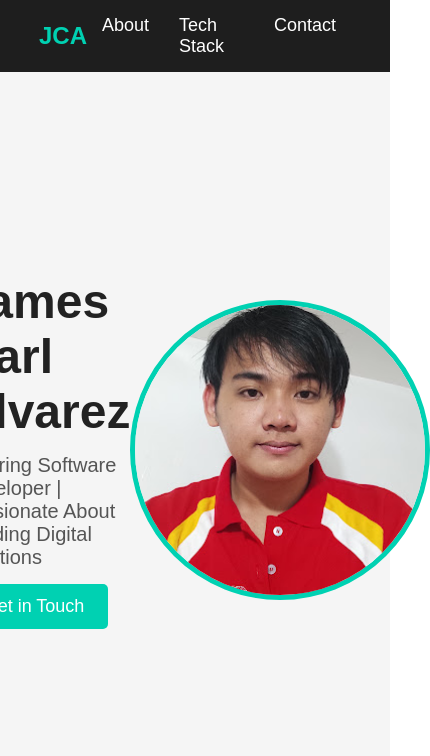
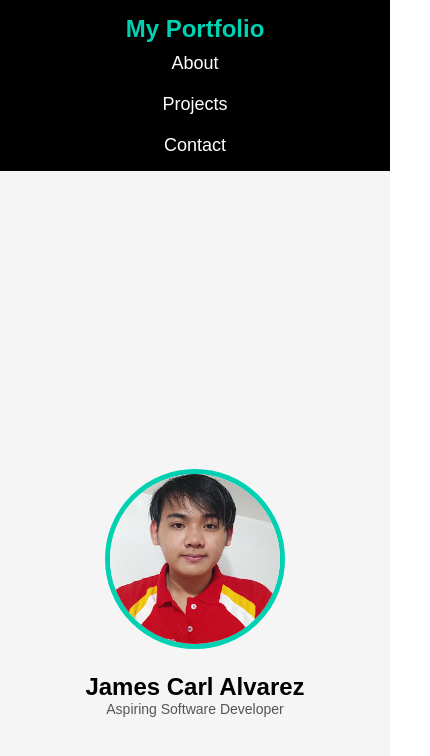
Before and after one commit to JamesCarl04/portfolio, a plain HTML site: page index.html in a window 390 px wide. Shown: the whole page, 430 px wide, since content can reach past the window. Drawn offline with Linux system fonts and the light colour scheme.

Commit message:
Improvements and continuations

```diff
--- /dev/null
+++ b/aboutme-styles.css
@@ -0,0 +1,95 @@
+/* Reset */
+* {
+    margin: 0;
+    padding: 0;
+    box-sizing: border-box;
+    font-family: 'Poppins', sans-serif;
+}
+
+/* Navbar */
+.navbar {
+    display: flex;
+    align-items: center;
+    justify-content: space-between;
+    background: black;
+    padding: 15px 30px;
+    width: 100%;
+}
+
+.navbar ul {
+    list-style: none;
+    display: flex;
+    gap: 20px;
+}
+
+.navbar ul li {
+    display: inline;
+}
+
+.navbar ul li a {
+    text-decoration: none;
+    color: white;
+    font-size: 18px;
+    transition: color 0.3s ease-in-out;
+}
+
+.navbar ul li a:hover {
+    color: #00d1b2;
+}
+
+/* Logo */
+.navbar .logo {
+    font-size: 24px;
+    font-weight: bold;
+    color: #00d1b2;
+}
+
+/* About Me Section */
+.about {
+    display: flex;
+    align-items: center;
+    justify-content: center;
+    min-height: 100vh;
+    background: #f5f5f5;
+    padding: 50px 20px;
+    text-align: center;
+}
+
+/* About Content */
+.about-content {
+    max-width: 600px;
+}
+
+.about-content h1 {
+    font-size: 32px;
+    font-weight: bold;
+    color: #333;
+}
+
+.about-content p {
+    font-size: 18px;
+    color: #555;
+    line-height: 1.6;
+}
+
+/* Mobile Responsive Adjustments */
+@media (max-width: 768px) {
+    .about-content h1 {
+        font-size: 24px;
+    }
+
+    .about-content p {
+        font-size: 14px;
+    }
+
+    /* Navbar Responsive Fix */
+    .navbar {
+        flex-direction: column;
+        text-align: center;
+    }
+
+    .navbar ul {
+        flex-direction: column;
+        padding-top: 10px;
+    }
+}
--- /dev/null
+++ b/contact-styles.css
@@ -0,0 +1,143 @@
+/* Reset */
+* {
+    margin: 0;
+    padding: 0;
+    box-sizing: border-box;
+    font-family: 'Poppins', sans-serif;
+}
+
+/* Navbar */
+.navbar {
+    display: flex;
+    align-items: center;
+    justify-content: space-between;
+    background: black;
+    padding: 15px 30px;
+    width: 100%;
+}
+
+.navbar ul {
+    list-style: none;
+    display: flex;
+    gap: 20px;
+}
+
+.navbar ul li {
+    display: inline;
+}
+
+.navbar ul li a {
+    text-decoration: none;
+    color: white;
+    font-size: 18px;
+    transition: color 0.3s ease-in-out;
+}
+
+.navbar ul li a:hover {
+    color: #00d1b2;
+}
+
+/* Logo */
+.navbar .logo {
+    font-size: 24px;
+    font-weight: bold;
+    color: #00d1b2;
+}
+
+/* Contact Section */
+.contact {
+    text-align: center;
+    padding: 50px 20px;
+    background: #f5f5f5;
+    min-height: 100vh;
+}
+
+.contact h1 {
+    font-size: 32px;
+    font-weight: bold;
+    color: #333;
+}
+
+.contact p {
+    font-size: 18px;
+    color: #555;
+    margin-bottom: 30px;
+}
+
+/* Contact Boxes */
+.contact-boxes {
+    display: flex;
+    justify-content: center;
+    gap: 30px;
+    flex-wrap: wrap;
+}
+
+/* Individual Contact Box */
+.contact-box {
+    background: white;
+    padding: 20px;
+    border-radius: 10px;
+    box-shadow: 0 4px 10px rgba(0, 0, 0, 0.1);
+    text-align: center;
+    transition: transform 0.3s ease-in-out;
+}
+
+.contact-box:hover {
+    transform: scale(1.05);
+}
+
+/* Image inside Box */
+.contact-box img {
+    width: 80px;
+    height: auto;
+    margin-bottom: 10px;
+}
+
+/* Button inside Box */
+.contact-box button {
+    display: block;
+    width: 100%;
+    padding: 10px;
+    font-size: 16px;
+    font-weight: bold;
+    color: white;
+    background: #00d1b2;
+    border: none;
+    border-radius: 5px;
+    cursor: pointer;
+    transition: background 0.3s;
+}
+
+.contact-box button:hover {
+    background: #009e8d;
+}
+
+/* Mobile Responsive */
+@media (max-width: 768px) {
+    .contact h1 {
+        font-size: 24px;
+    }
+
+    .contact p {
+        font-size: 14px;
+    }
+
+    .contact-box img {
+        width: 60px;
+    }
+
+    .contact-box button {
+        font-size: 14px;
+    }
+
+    /* Navbar Responsive Fix */
+    .navbar {
+        flex-direction: column;
+        text-align: center;
+    }
+
+    .navbar ul {
+        flex-direction: column;
+        padding-top: 10px;
+    }
+}
--- /dev/null
+++ b/index-styles.css
@@ -0,0 +1,133 @@
+/* Reset */
+* {
+    margin: 0;
+    padding: 0;
+    box-sizing: border-box;
+    font-family: 'Poppins', sans-serif;
+}
+
+/* Navbar */
+.navbar {
+    display: flex;
+    align-items: center;
+    justify-content: space-between;
+    background: black;
+    padding: 15px 30px;
+    width: 100%;
+}
+
+.navbar ul {
+    list-style: none;
+    display: flex;
+    gap: 20px;
+}
+
+.navbar ul li {
+    display: inline;
+}
+
+.navbar ul li a {
+    text-decoration: none;
+    color: white;
+    font-size: 18px;
+    transition: color 0.3s ease-in-out;
+}
+
+.navbar ul li a:hover {
+    color: #00d1b2;
+}
+
+/* Logo */
+.navbar .logo {
+    font-size: 24px;
+    font-weight: bold;
+    color: #00d1b2;
+}
+
+/* Hero Section (Desktop Layout) */
+.hero {
+    display: flex;
+    align-items: center;
+    justify-content: center;
+    min-height: 100vh;
+    background: #f5f5f5;
+    padding: 50px 20px;
+    flex-wrap: wrap;
+    width: 100%;
+}
+
+/* Hero Inner Content */
+.hero-inner {
+    display: flex;
+    align-items: center;
+    justify-content: center;
+    gap: 50px; /* Space between text and image */
+    max-width: 1000px;
+}
+
+/* Profile Image - Larger & Moved Right */
+.hero-img img {
+    width: 250px; /* Increased size */
+    height: auto;
+    border-radius: 50%;
+    border: 5px solid #00d1b2;
+    transition: box-shadow 0.3s ease-in-out;
+    transform: translateX(20px); /* Moves it to the right */
+}
+
+/* Glow Effect on Hover */
+.hero-img img:hover {
+    box-shadow: 0 0 15px #00d1b2;
+}
+
+/* Hero Content */
+.hero-content {
+    text-align: center;
+}
+
+.hero-content h1 {
+    font-size: 32px;
+    font-weight: bold;
+}
+
+.hero-content p {
+    font-size: 18px;
+    color: #555;
+}
+
+/* Mobile Responsive Adjustments */
+@media (max-width: 768px) {
+    .hero {
+        flex-direction: column;
+        text-align: center;
+    }
+
+    .hero-inner {
+        flex-direction: column; /* Image comes first, text below */
+        gap: 20px;
+    }
+
+    .hero-img img {
+        width: 180px; /* Slightly bigger for mobile */
+        transform: translateX(0); /* Centered on mobile */
+    }
+
+    .hero-content h1 {
+        font-size: 24px;
+    }
+
+    .hero-content p {
+        font-size: 14px;
+    }
+
+    /* Navbar Responsive Fix */
+    .navbar {
+        flex-direction: column;
+        text-align: center;
+    }
+
+    .navbar ul {
+        flex-direction: column;
+        padding-top: 10px;
+    }
+}
--- a/index.html
+++ b/index.html
@@ -3,30 +3,31 @@
 <head>
     <meta charset="UTF-8">
     <meta name="viewport" content="width=device-width, initial-scale=1.0">
-    <title>James Carl Alvarez | Portfolio</title>
-    <link rel="stylesheet" href="style.css">
+    <title>James Alvarez - Home</title>
+    <link rel="stylesheet" href="index-styles.css">
 </head>
 <body>
 
-    <header>
+    <!-- Navbar -->
     <nav class="navbar">
-            <div class="logo">JCA</div>
-            <ul class="nav-links">
+        <div class="logo">My Portfolio</div>
+        <ul>
             <li><a href="aboutme.html">About</a></li>
-                <li><a href="techstack.html">Tech Stack</a></li>
+            <li><a href="#">Projects</a></li>
             <li><a href="contact.html">Contact</a></li>
         </ul>
     </nav>
-    </header>
 
+    <!-- Hero Section -->
     <section class="hero">
+        <div class="hero-inner">
+            <div class="hero-img">
+                <img src="james.jpg" alt="Profile Image">
+            </div>
             <div class="hero-content">
                 <h1>James Carl Alvarez</h1>
-            <p>Aspiring Software Developer | Passionate About Building Digital Solutions</p>
-            <a href="contact.html" class="btn">Get in Touch</a>
+                <p>Aspiring Software Developer</p>
             </div>
-        <div class="hero-img">
-            <img src="james.jpg" alt="James Carl Alvarez">
         </div>
     </section>
 
--- a/style.css
+++ /dev/null
@@ -1,146 +0,0 @@
-/* Reset styles */
-* {
-    margin: 0;
-    padding: 0;
-    box-sizing: border-box;
-    font-family: 'Poppins', sans-serif;
-}
-
-/* Navigation Bar */
-.navbar {
-    display: flex;
-    justify-content: space-between;
-    align-items: center;
-    padding: 15px 10%;
-    background: #1e1e1e;
-    color: white;
-}
-
-.logo {
-    font-size: 24px;
-    font-weight: bold;
-    color: #00d1b2;
-}
-
-.nav-links {
-    list-style: none;
-    display: flex;
-}
-
-.nav-links li {
-    margin: 0 15px;
-}
-
-.nav-links a {
-    text-decoration: none;
-    color: white;
-    font-size: 18px;
-    transition: 0.3s;
-}
-
-.nav-links a:hover {
-    color: #00d1b2;
-}
-
-/* Hero Section */
-.hero {
-    display: flex;
-    align-items: center;
-    justify-content: center;
-    height: 90vh;
-    background: #f5f5f5;
-    padding: 50px;
-}
-
-.hero-content {
-    max-width: 600px;
-    text-align: left;
-}
-
-.hero-content h1 {
-    font-size: 48px;
-    color: #222;
-}
-
-.hero-content p {
-    font-size: 20px;
-    color: #555;
-    margin: 15px 0;
-}
-
-.hero-img img {
-    width: 300px;
-    border-radius: 50%;
-    border: 5px solid #00d1b2;
-}
-
-.btn {
-    display: inline-block;
-    padding: 12px 24px;
-    background: #00d1b2;
-    color: white;
-    font-size: 18px;
-    text-decoration: none;
-    border-radius: 5px;
-    transition: 0.3s;
-}
-
-.btn:hover {
-    background: #008c7a;
-}
-
-/* Tech Stack Section */
-.tech-stack {
-    text-align: center;
-    padding: 80px 10%;
-    background: #f8f8f8;
-}
-
-.tech-stack h2 {
-    font-size: 36px;
-    color: #222;
-    margin-bottom: 30px;
-    font-weight: bold;
-}
-
-/* Tech Grid Layout */
-.tech-grid {
-    display: grid;
-    grid-template-columns: repeat(auto-fit, minmax(180px, 1fr));
-    gap: 25px;
-    justify-items: center;
-    margin-top: 30px;
-}
-
-/* Individual Tech Items */
-.tech-item {
-    background: white;
-    padding: 25px;
-    border-radius: 12px;
-    box-shadow: 0 5px 15px rgba(0, 0, 0, 0.15);
-    transition: transform 0.3s ease-in-out, box-shadow 0.3s ease-in-out;
-    text-align: center;
-}
-
-.tech-item img {
-    width: 90px;
-    height: 90px;
-    transition: transform 0.3s ease-in-out;
-}
-
-.tech-item p {
-    margin-top: 12px;
-    font-size: 20px;
-    color: #333;
-    font-weight: bold;
-}
-
-/* Hover Effects */
-.tech-item:hover {
-    transform: translateY(-8px);
-    box-shadow: 0 10px 20px rgba(0, 0, 0, 0.2);
-}
-
-.tech-item:hover img {
-    transform: scale(1.1);
-}
```
Also changed, not shown: aboutme.css (deleted, +0 -21 lines), aboutme.html (+35 -8 lines), contact.css (deleted, +0 -52 lines), contact.html (+46 -9 lines). Lines whose indentation alone changed are shown as unchanged.
